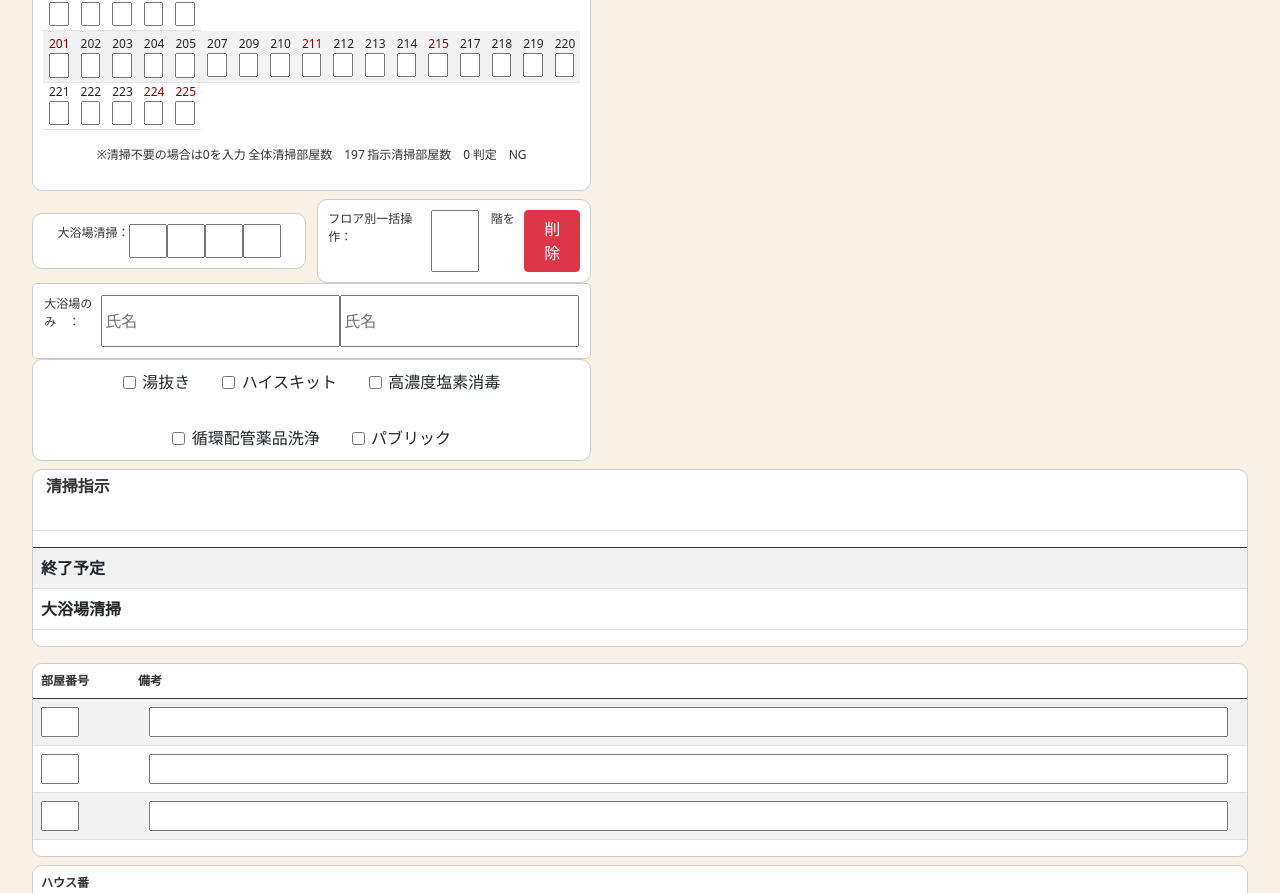
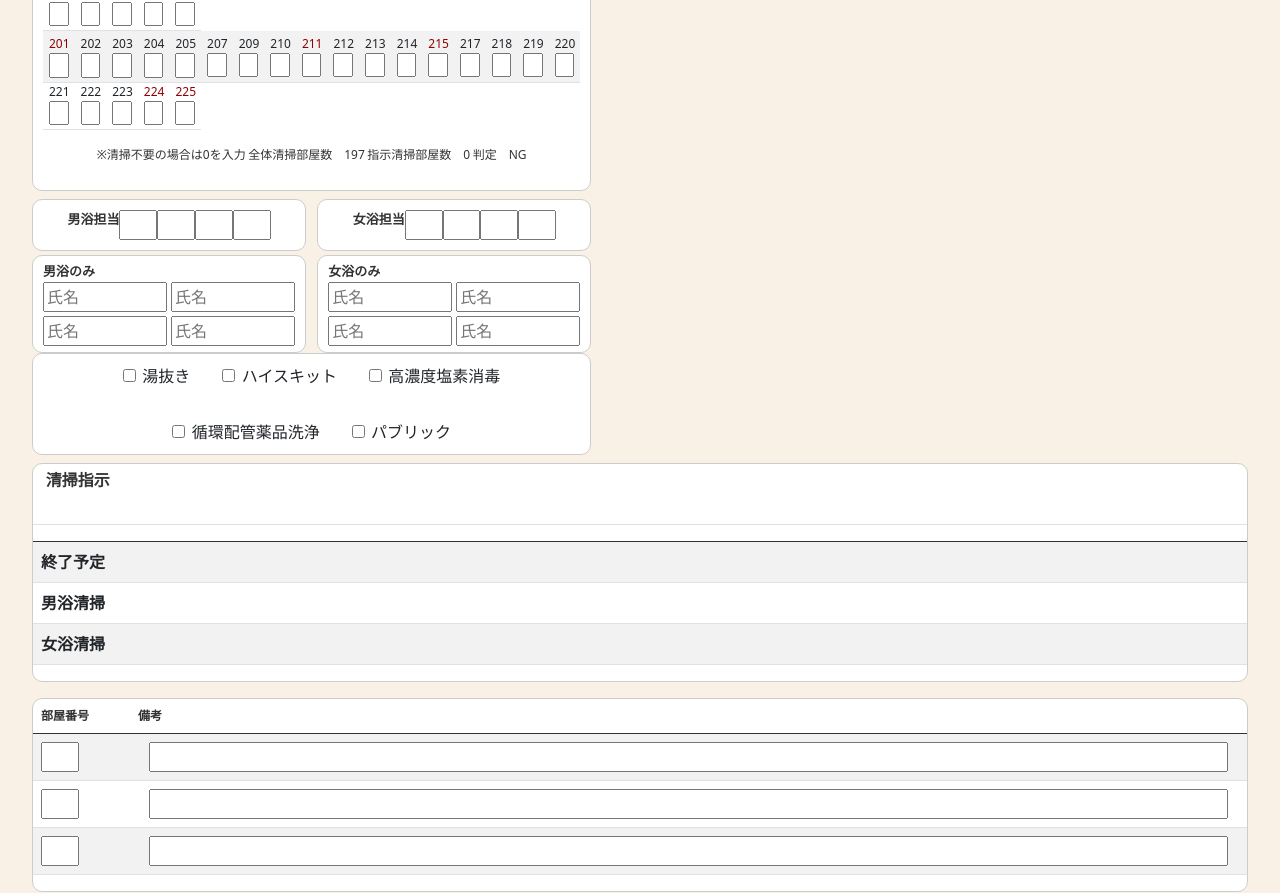
Before and after one commit to yutasato1112/route294, a Django app: page / in a window 1280 px wide. Shown: the part 924-1817 px from the top of the page. Run offline with Django 5.2, Linux system fonts and the light colour scheme; parts of the project's set-up code (start-up, migrations or seed data) failed here and were passed over; some libraries are stand-ins or nearby versions.

Commit message:
shimotsuma localize

```diff
--- a/route/cleaning/templates/home.html
+++ b/route/cleaning/templates/home.html
@@ -99,26 +99,42 @@
                     </div>
                 </div>
                 <div class="third_line">
-                    <!--大浴場清掃-->
+                    <!--男浴担当-->
                     <div class="bath_area">
-                        <p>大浴場清掃：</p>
-                        <input type="number" name="bath" id="bath" class="input_bath"  value={{bath_persons.0}}>
-                        <input type="number" name="bath" id="bath" class="input_bath"  value={{bath_persons.1}}>
-                        <input type="number" name="bath" id="bath" class="input_bath"  value={{bath_persons.2}}>
-                        <input type="number" name="bath" id="bath" class="input_bath"  value={{bath_persons.3}}>
+                        <p class="bath_tile_title">男浴担当</p>
+                        <input type="number" name="male_bath" class="input_male_bath"  value={{male_bath_persons.0}}>
+                        <input type="number" name="male_bath" class="input_male_bath"  value={{male_bath_persons.1}}>
+                        <input type="number" name="male_bath" class="input_male_bath"  value={{male_bath_persons.2}}>
+                        <input type="number" name="male_bath" class="input_male_bath"  value={{male_bath_persons.3}}>
                     </div>
-                    <!--フロア別一括操作-->
+                    <!--女浴担当-->
                     <div class="floor_area">
-                        <p>フロア別一括操作：</p>
-                        <input type="number" name="floor" id="delete_floor" class="input_delete_floor">
-                        <p>　階を　</p>
-                        <button type="button" class="btn btn-danger " id="delete_floor_btn">削除</button>
+                        <p class="bath_tile_title">女浴担当</p>
+                        <input type="number" name="female_bath" class="input_female_bath"  value={{female_bath_persons.0}}>
+                        <input type="number" name="female_bath" class="input_female_bath"  value={{female_bath_persons.1}}>
+                        <input type="number" name="female_bath" class="input_female_bath"  value={{female_bath_persons.2}}>
+                        <input type="number" name="female_bath" class="input_female_bath"  value={{female_bath_persons.3}}>
                     </div>
                 </div>
-                <div class="bath_only_area">
-                    <p>大浴場のみ　：　</p>
-                    <input type="text" name="bath_only" id="bath_only" placeholder="氏名" class="bath_only"{% if method == 'POST' %} value={{add_bath.0}} {% endif %}>
-                    <input type="text" name="bath_only" id="bath_only" placeholder="氏名" class="bath_only"{% if method == 'POST' %} value={{add_bath.1}} {% endif %}>
+                <div class="bath_only_line">
+                    <div class="bath_only_card">
+                        <p class="bath_tile_title">男浴のみ</p>
+                        <div class="bath_only_inputs">
+                            <input type="text" name="male_bath_only" placeholder="氏名" class="bath_only"{% if method == 'POST' %} value={{male_add_bath.0}} {% endif %}>
+                            <input type="text" name="male_bath_only" placeholder="氏名" class="bath_only"{% if method == 'POST' %} value={{male_add_bath.1}} {% endif %}>
+                            <input type="text" name="male_bath_only" placeholder="氏名" class="bath_only"{% if method == 'POST' %} value={{male_add_bath.2}} {% endif %}>
+                            <input type="text" name="male_bath_only" placeholder="氏名" class="bath_only"{% if method == 'POST' %} value={{male_add_bath.3}} {% endif %}>
+                        </div>
+                    </div>
+                    <div class="bath_only_card">
+                        <p class="bath_tile_title">女浴のみ</p>
+                        <div class="bath_only_inputs">
+                            <input type="text" name="female_bath_only" placeholder="氏名" class="bath_only"{% if method == 'POST' %} value={{female_add_bath.0}} {% endif %}>
+                            <input type="text" name="female_bath_only" placeholder="氏名" class="bath_only"{% if method == 'POST' %} value={{female_add_bath.1}} {% endif %}>
+                            <input type="text" name="female_bath_only" placeholder="氏名" class="bath_only"{% if method == 'POST' %} value={{female_add_bath.2}} {% endif %}>
+                            <input type="text" name="female_bath_only" placeholder="氏名" class="bath_only"{% if method == 'POST' %} value={{female_add_bath.3}} {% endif %}>
+                        </div>
+                    </div>
                 </div>
                 <div class="special_clearn_area">
                     <label class="checkbox-label">
@@ -312,8 +328,11 @@
                     </tr>
                 </thead>
                 <tbody id="result_table_body">
-                    <tr id="bath_row">
-                        <!-- <td>大浴場清掃</td><td>〇</td>... -->
+                    <tr id="male_bath_row">
+                        <!-- <td>男浴清掃</td><td>〇</td>... -->
+                    </tr>
+                    <tr id="female_bath_row">
+                        <!-- <td>女浴清掃</td><td>〇</td>... -->
                     </tr>
                     <!-- 担当部屋・エコ部屋の行が JSで追加される -->
                 </tbody>
--- a/route/cleaning/views/home.py
+++ b/route/cleaning/views/home.py
@@ -36,7 +36,8 @@ class homeView(TemplateView):
             ame_rooms = request.session['ame']
             soto_ame_rooms = request.session.get('soto_ame', [])
             duvet_rooms = request.session['duvet']
-            bath_persons = request.session['bath_staff']
+            male_bath_persons = request.session.get('male_bath_staff', request.session.get('bath_staff', []))
+            female_bath_persons = request.session.get('female_bath_staff', [])
             multiple_rooms = request.session.get('multiple_rooms', [])
             multiple_night_cleans_list = request.session.get('multiple_night_cleans', [])
             room_changes = request.session.get('room_changes', [])
@@ -46,7 +47,8 @@ class homeView(TemplateView):
             remarks = request.session.get('remarks', [])
             contacts = request.session.get('contacts', [])
             spots = request.session.get('spots', [])
-            bath_person = request.session.get('bath_person', [])
+            male_bath_only = request.session.get('male_bath_only', request.session.get('bath_person', []))
+            female_bath_only = request.session.get('female_bath_only', [])
 
             #csv読み込み
             room_info_data, times_by_time_data, master_key_data = read_csv()
@@ -87,11 +89,9 @@ class homeView(TemplateView):
             padded_rooms = multiple_rooms + [''] * (100 - len(multiple_rooms))
             multiple_rows = [padded_rooms[i:i+10] for i in range(0, 100, 10)]
 
-            #大浴場追加要員
-            add_bath = []
-            for person in bath_person:
-                if person != '':
-                    add_bath.append(person)
+            #大浴場追加要員（男浴・女浴）
+            male_add_bath = [p for p in male_bath_only if p != '']
+            female_add_bath = [p for p in female_bath_only if p != '']
 
             context = {
                 'method':method,
@@ -109,7 +109,8 @@ class homeView(TemplateView):
                 'editor_name': editor_name,
                 'remarks': remarks,
                 'house_person': [],
-                'bath_persons': bath_persons,
+                'male_bath_persons': male_bath_persons,
+                'female_bath_persons': female_bath_persons,
                 'eco_rooms': eco_rooms,
                 'ame_rooms': ame_rooms,
                 'soto_ame_rooms': soto_ame_rooms,
@@ -128,7 +129,8 @@ class homeView(TemplateView):
                 'outins':outins,
                 'must_cleans':must_cleans,
                 'others':others,
-                'add_bath':add_bath,
+                'male_add_bath':male_add_bath,
+                'female_add_bath':female_add_bath,
                 'contacts': contacts,
                 'add_contacts_len':len(contacts),
                 'contacts_len':len(contacts)+3,
@@ -344,7 +346,9 @@ class homeView(TemplateView):
         twin_time = int(data['twin_time'])
         bath_time = int(data['bath_time'])
         room_inputs = data['room_inputs']
-        bath_persons = data['bath_person']
+        # 男浴・女浴担当（レガシーJSONフォールバック対応）
+        male_bath_persons = data.get('male_bath_person', data.get('bath_person', []))
+        female_bath_persons = data.get('female_bath_person', [])
         remarks = data['remarks']
         house_person = data['house_data']
         eco_rooms = data['eco_rooms']
@@ -409,12 +413,11 @@ class homeView(TemplateView):
         else:
             room_char_list_len = 1
 
-        #大浴場追加要員
-        original_add_bath = data['add_bath']
-        add_bath = []
-        for i in original_add_bath:
-            if i != '':
-                add_bath.append(i)
+        #大浴場追加要員（男浴・女浴）
+        original_male_add_bath = data.get('male_add_bath', data.get('add_bath', []))
+        male_add_bath = [i for i in original_male_add_bath if i != '']
+        original_female_add_bath = data.get('female_add_bath', [])
+        female_add_bath = [i for i in original_female_add_bath if i != '']
 
         #連泊部屋入力欄対応
         padded_rooms = multiple_rooms + [''] * (100 - len(multiple_rooms))
@@ -434,7 +437,8 @@ class homeView(TemplateView):
             'rooms':room_num_table,
             'combined_rooms': combined_rooms,
             'editor_name': editor_name,
-            'bath_persons': bath_persons,
+            'male_bath_persons': male_bath_persons,
+            'female_bath_persons': female_bath_persons,
             'remarks': remarks,
             'house_person': house_person,
             'eco_rooms': eco_rooms,
@@ -455,7 +459,8 @@ class homeView(TemplateView):
             'outins':outins,
             'must_cleans':must_cleans,
             'others':others,
-            'add_bath':add_bath,
+            'male_add_bath':male_add_bath,
+            'female_add_bath':female_add_bath,
             'contacts': contacts,
             'add_contacts_len':len(contacts),
             'contacts_len':len(contacts)+3,
--- a/route/cleaning/views/sidewind.py
+++ b/route/cleaning/views/sidewind.py
@@ -21,7 +21,7 @@ class sidewindView(TemplateView):
     def post(self, request, *args, **kwargs):
         method = 'POST'
         #データ受け取り
-        date, single_time, twin_time, bath_time, room_inputs, bath_person, remarks, house_data, eco_rooms, ame_rooms, duvet_rooms, single_rooms, twin_rooms, editor_name, contacts, spots, soto_ame_rooms = catch_post(request)
+        date, single_time, twin_time, bath_time, room_inputs, male_bath_person, female_bath_person, remarks, house_data, eco_rooms, ame_rooms, duvet_rooms, single_rooms, twin_rooms, editor_name, contacts, spots, soto_ame_rooms = catch_post(request)
 
         #連泊入力の受け取り
         try:
@@ -91,5 +91,7 @@ class sidewindView(TemplateView):
             'outins':outins,
             'must_cleans':must_cleans,
             'others':others,
+            'male_bath_person':male_bath_person,
+            'female_bath_person':female_bath_person,
         }
         return render(self.request, self.template_name, context)
--- a/route/static/css/home.css
+++ b/route/static/css/home.css
@@ -235,7 +235,14 @@ th{
     box-sizing: border-box;
     overflow: hidden;
 }
-.input_bath{
+.bath_tile_title{
+    font-weight: bold;
+    font-size: 13px;
+    white-space: nowrap;
+    flex-shrink: 0;
+    margin: 0;
+}
+.input_male_bath, .input_female_bath{
     width: 15%;
 }
 .floor_area{
@@ -249,8 +256,8 @@ th{
     box-sizing: border-box;
     overflow: hidden;
 }
-.input_delete_floor{
-    width: 20%;
+.input_female_bath{
+    width: 15%;
 }
 .input_no{
     width: 90%;
@@ -444,13 +451,28 @@ input[type="number"]::-webkit-inner-spin-button {
     width: 20%;
 }
 
-.bath_only_area{
+.bath_only_line{
+    display: flex;
+    justify-content: space-between;
+    gap: 2%;
+    margin-top: 0.5vh;
+}
+.bath_only_card{
     background-color: white;
-    border:  1px solid #ccc;
-    border-radius: 5px;
+    border: 1px solid #ccc;
+    border-radius: 10px;
+    padding: 6px 10px;
+    box-sizing: border-box;
+    width: 49%;
+}
+.bath_only_inputs{
     display: flex;
-    justify-content: center;
-    padding: 2%;
+    flex-wrap: wrap;
+    gap: 4px;
+}
+.bath_only_inputs .bath_only{
+    width: calc(50% - 2px);
+    box-sizing: border-box;
 }
 
 .bottom_second_line{
--- a/route/static/css/sidewind.css
+++ b/route/static/css/sidewind.css
@@ -187,7 +187,7 @@ th{
     box-sizing: border-box;
     overflow: hidden;
 }
-.input_bath{
+.input_male_bath, .input_female_bath{
     width: 15%;
 }
 .floor_area{
--- a/route/static/js/home.js
+++ b/route/static/js/home.js
@@ -277,15 +277,15 @@ $(document).ready(function () {
         updateResultTableColumns();
     });
     //
-    $(document).on("input", ".input_name, .input_no, .input_bath", function () {
+    $(document).on("input", ".input_name, .input_no, .input_male_bath, .input_female_bath", function () {
         updateResultTableColumns();
     });
-    $(document).on("input", ".input_name, .input_no, .input_bath, .input_room, .input_eco", function () {
+    $(document).on("input", ".input_name, .input_no, .input_male_bath, .input_female_bath, .input_room, .input_eco", function () {
         updateResultTableColumns();
         updateAssignedRoomRows();
     });
 
-    $(document).on("input", ".input_name, .input_no, .input_bath, .input_room, .input_eco, .room_type_time, #bath_time", function () {
+    $(document).on("input", ".input_name, .input_no, .input_male_bath, .input_female_bath, .input_room, .input_eco, .room_type_time, #bath_time", function () {
         updateResultTableColumns();
         updateAssignedRoomRows();
         updateEndTimeRow();
@@ -940,22 +940,32 @@ $(document).ready(function () {
         }
     }
 
-    //清掃指示表の番号行・氏名行と大浴場清掃を管理
+    //清掃指示表の番号行・氏名行と男浴・女浴清掃を管理
     function updateResultTableColumns() {
         const headerRowNo = $("#result_table_header_no");
         const headerRowName = $("#result_table_header_name");
-        const bathRow = $("#bath_row");
+        const maleBathRow = $("#male_bath_row");
+        const femaleBathRow = $("#female_bath_row");
 
         // 初期化
         headerRowNo.empty().append("<th></th>");
         headerRowName.empty().append("<th></th>");
-        bathRow.empty().append("<td><strong>大浴場清掃</strong></td>");
-
-        const bathAssignedNos = [];
-        $(".input_bath").each(function () {
+        maleBathRow.empty().append("<td><strong>男浴清掃</strong></td>");
+        femaleBathRow.empty().append("<td><strong>女浴清掃</strong></td>");
+
+        const maleBathAssignedNos = [];
+        $(".input_male_bath").each(function () {
             const val = $(this).val().trim();
             if (val !== "" && val !== "0") {
-                bathAssignedNos.push(val);
+                maleBathAssignedNos.push(val);
+            }
+        });
+
+        const femaleBathAssignedNos = [];
+        $(".input_female_bath").each(function () {
+            const val = $(this).val().trim();
+            if (val !== "" && val !== "0") {
+                femaleBathAssignedNos.push(val);
             }
         });
 
@@ -995,7 +1005,8 @@ $(document).ready(function () {
                 headerRowName.append(`<th style="width: ${columnWidth};">${name}</th>`);
             }
 
-            bathRow.append(bathAssignedNos.includes(no) ? "<td>〇</td>" : "<td></td>");
+            maleBathRow.append(maleBathAssignedNos.includes(no) ? "<td>〇</td>" : "<td></td>");
+            femaleBathRow.append(femaleBathAssignedNos.includes(no) ? "<td>〇</td>" : "<td></td>");
         });
 
         // テーブルのレイアウトを固定
@@ -1154,11 +1165,18 @@ $(document).ready(function () {
         if (typeTimes["S"] !== undefined) { $("#single_time").val(typeTimes["S"]); }
         if (typeTimes["T"] !== undefined) { $("#twin_time").val(typeTimes["T"]); }
 
-        const bathNos = [];
-        $(".input_bath").each(function () {
+        const maleBathNos = [];
+        $(".input_male_bath").each(function () {
             const val = $(this).val().trim();
             if (val !== "" && val !== "0") {
-                bathNos.push(val);
+                maleBathNos.push(val);
+            }
+        });
+        const femaleBathNos = [];
+        $(".input_female_bath").each(function () {
+            const val = $(this).val().trim();
+            if (val !== "" && val !== "0") {
+                femaleBathNos.push(val);
             }
         });
 
@@ -1208,8 +1226,10 @@ $(document).ready(function () {
                 }
             });
 
-            const hasBath = bathNos.includes(no);
-            let totalMin = ecoCount * ecoTime + (hasBath ? bathTime : 0);
+            const hasMaleBath = maleBathNos.includes(no);
+            const hasFemaleBath = femaleBathNos.includes(no);
+            let bathCount = (hasMaleBath ? 1 : 0) + (hasFemaleBath ? 1 : 0);
+            let totalMin = ecoCount * ecoTime + bathCount * bathTime;
             for (const [code, count] of Object.entries(typeCounts)) {
                 totalMin += count * (typeTimes[code] || 0);
             }
@@ -1223,7 +1243,7 @@ $(document).ready(function () {
             $row.append(`<td>${hh}:${mm}</td>`);
         });
 
-        $("#bath_row").before($row);
+        $("#male_bath_row").before($row);
     }
 
 
@@ -1561,29 +1581,6 @@ $(document).ready(function () {
     }
 
 
-    //階数の一括処理
-    $("#delete_floor_btn").on("click", function () {
-        const floorVal = $("#delete_floor").val().trim();
-        if (floorVal === "") {
-            alert("階数を入力してください。");
-            return;
-        }
-
-        // 指定された階に属する部屋番号を検出（例：501, 502... 5xx）
-        $('[data-room]').each(function () {
-            const $cell = $(this);
-            const roomNumber = $cell.data("room");
-            if (roomNumber && String(roomNumber).startsWith(floorVal)) {
-                $cell.find(".input_room").val("0"); // 清掃指示を空にする
-            }
-        });
-
-        updateHouseCount();             // 数を再計算
-        updateHouseFloorAssignments(); // 担当階を再更新
-        updateMutedRooms();            // muted 表示再更新
-        updateAssignedRoomRows();      // 表示テーブル更新
-        updateRoomStats();
-    });
 });
 
 document.addEventListener('DOMContentLoaded', function () {
```
Also changed, not shown: route/cleaning/templates/preview.html (+14 -4 lines), route/cleaning/templates/sidewind.html (+7 -0 lines), route/cleaning/utils/preview_util.py (+23 -9 lines), route/cleaning/views/download_json.py (+9 -8 lines), route/cleaning/views/preview.py (+34 -16 lines), route/cleaning/views/rooming_list.py (+14 -11 lines), route/cleaning/views/sidewind_front.py (+7 -4 lines), route/static/css/preview.css (+17 -0 lines), route/static/js/preview.js (+8 -0 lines), route/static/js/sidewind.js (+36 -17 lines), 1 other file.
